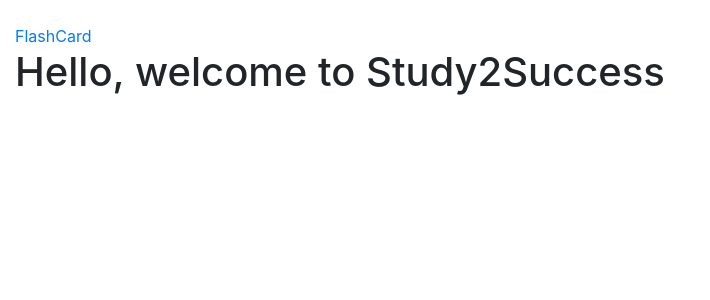
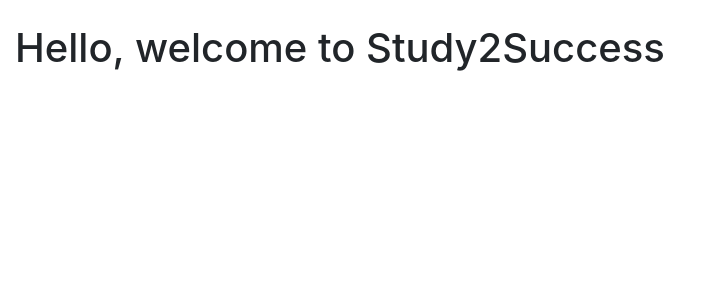
Before and after one commit to abdullahw1/Study2Success, a Flask app: page / in a window 1280 px wide. Shown: the part 56-356 px from the top of the page, without its empty margins (0-710 px from the left). Run offline with Flask 2, Linux system fonts and the light colour scheme; some libraries are stand-ins or nearby versions.

Commit message:
Update homepage.html

```diff
--- a/app/myapp/templates/homepage.html
+++ b/app/myapp/templates/homepage.html
@@ -1,5 +1,4 @@
 {% extends "base.html" %}
 {% block content %}
-<a href="/my-flashcard">FlashCard</a>
 <h1>Hello, welcome to Study2Success</h1>
 {% endblock %}
```
